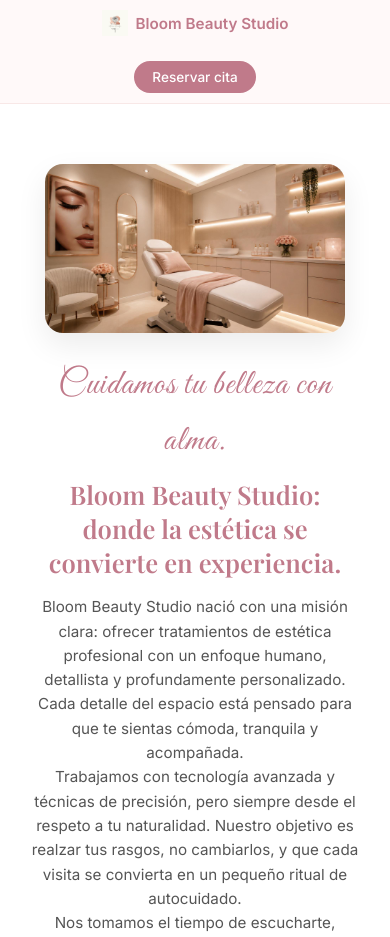
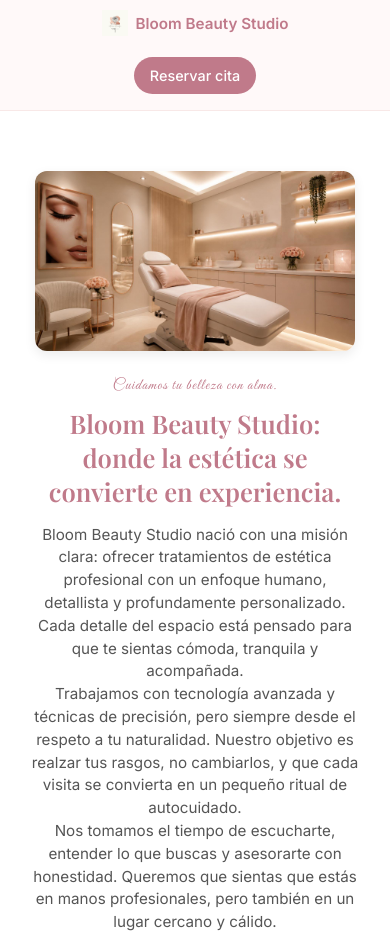
Before and after one commit to fabricandosorpresaStudio/BloomBeautyStudioProfesionaL, a plain HTML site: page sobre.html in a window 390 px wide. Shown: the top 937 px of the page. Drawn offline with nearby package versions, Linux system fonts and the light colour scheme.

Commit message:
Optimización visual móvil Bloom Beauty Studio

```diff
--- a/style.css
+++ b/style.css
@@ -860,3 +860,49 @@ p {
     gap: 15px;
   }
 }
+/* ============================
+   OPTIMIZACIÓN VISUAL MÓVIL
+   ============================ */
+@media (max-width: 600px) {
+  .hero__image img,
+  .section__image img {
+    width: 100%;
+    max-width: 320px;
+    border-radius: 12px;
+    box-shadow: 0 4px 12px rgba(0,0,0,0.08);
+  }
+
+  .hero__title {
+    font-size: 1.4rem;
+    line-height: 1.3;
+    margin-bottom: 10px;
+  }
+
+  .hero__subtitle {
+    font-size: 1rem;
+    line-height: 1.4;
+    margin-bottom: 20px;
+  }
+
+  .section__content {
+    padding: 0 15px;
+    text-align: center;
+  }
+
+  .section__content p {
+    font-size: 0.95rem;
+    line-height: 1.5;
+  }
+
+  .btn {
+    font-size: 0.9rem;
+    padding: 10px 16px;
+    margin: 6px auto;
+    display: block;
+  }
+
+  footer {
+    background-color: #f8f8f8;
+    color: #555;
+  }
+}
```
